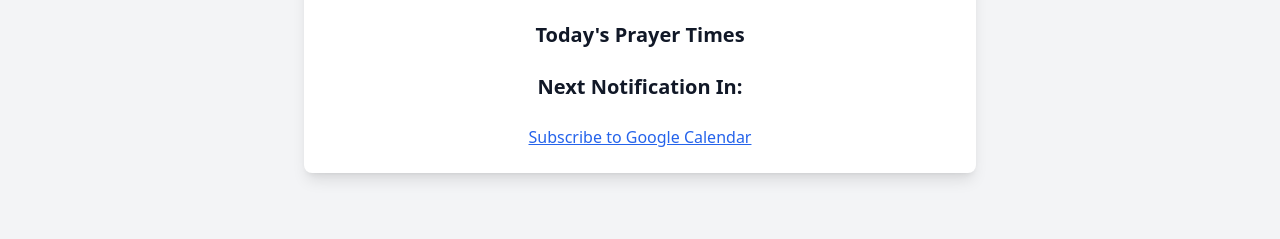
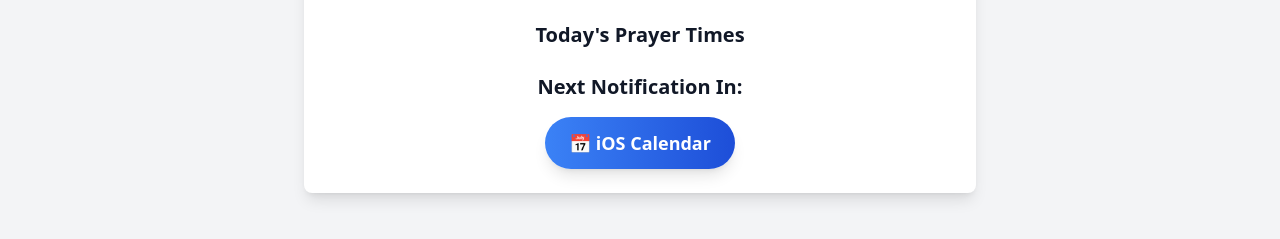
Before and after one commit to ParagonPrints/prayertimes, a website: page index.html in a window 1280 px wide. Shown: the part 191-430 px from the top of the page. Drawn offline with nearby package versions, Linux system fonts and the light colour scheme; no server answers.

Commit message:
Update index.html

```diff
--- a/index.html
+++ b/index.html
@@ -24,9 +24,11 @@
             <p id="countdown" class="text-2xl font-bold text-red-600 mt-2"></p>
         </div>
 
-        <div class="mt-6 text-center">
-            <a href="#" id="google-calendar" class="text-blue-600 underline">Subscribe to Google Calendar</a>
-        </div>
+        <div class="mt-4 flex flex-col sm:flex-row items-center justify-center gap-4">
+            <a href="https://paragonprints.github.io/prayertimes/prayer_times.ics"
+               class="px-6 py-3 bg-gradient-to-r from-blue-500 to-blue-700 text-white text-lg font-semibold rounded-full shadow-lg hover:scale-105 hover:from-blue-600 hover:to-blue-800 transition-transform duration-200 ease-in-out">
+                📅 iOS Calendar
+            </a>
     </div>
 
     <script>
```
